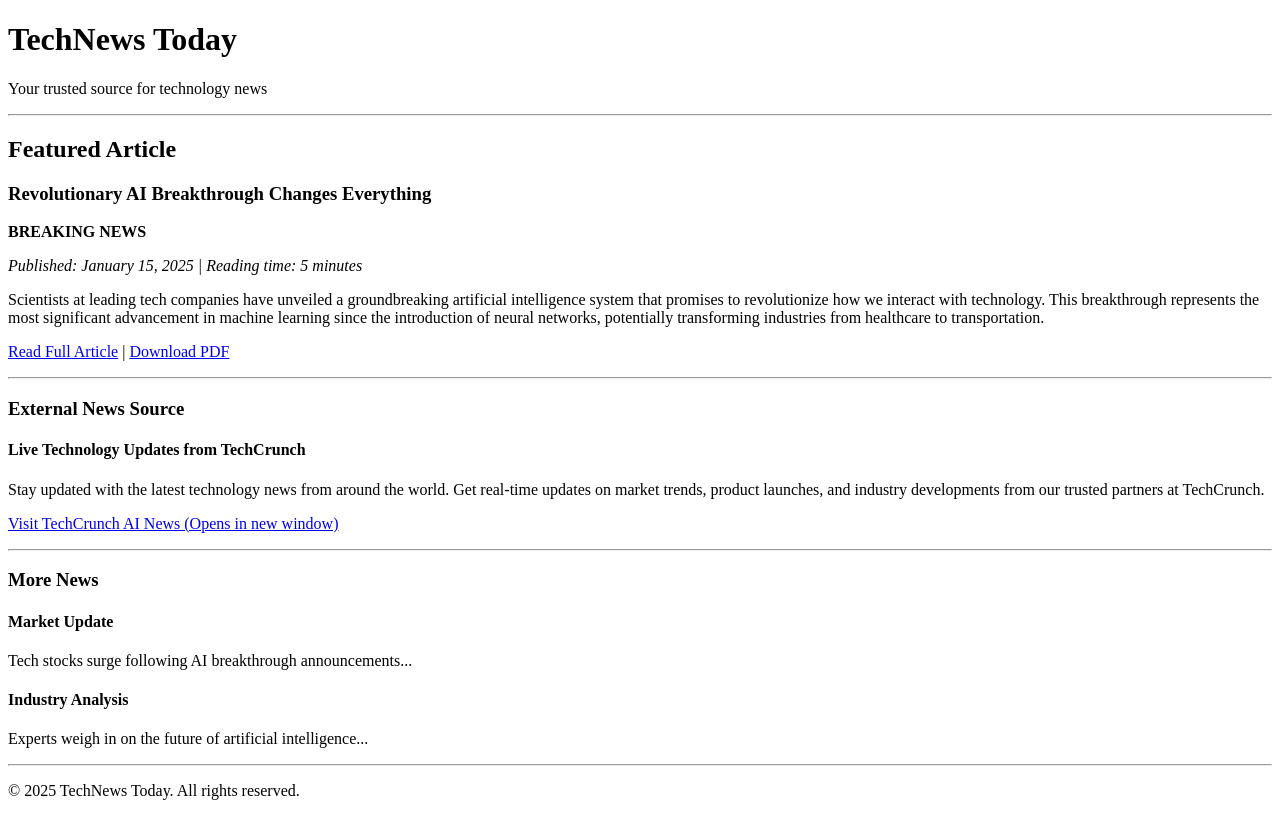
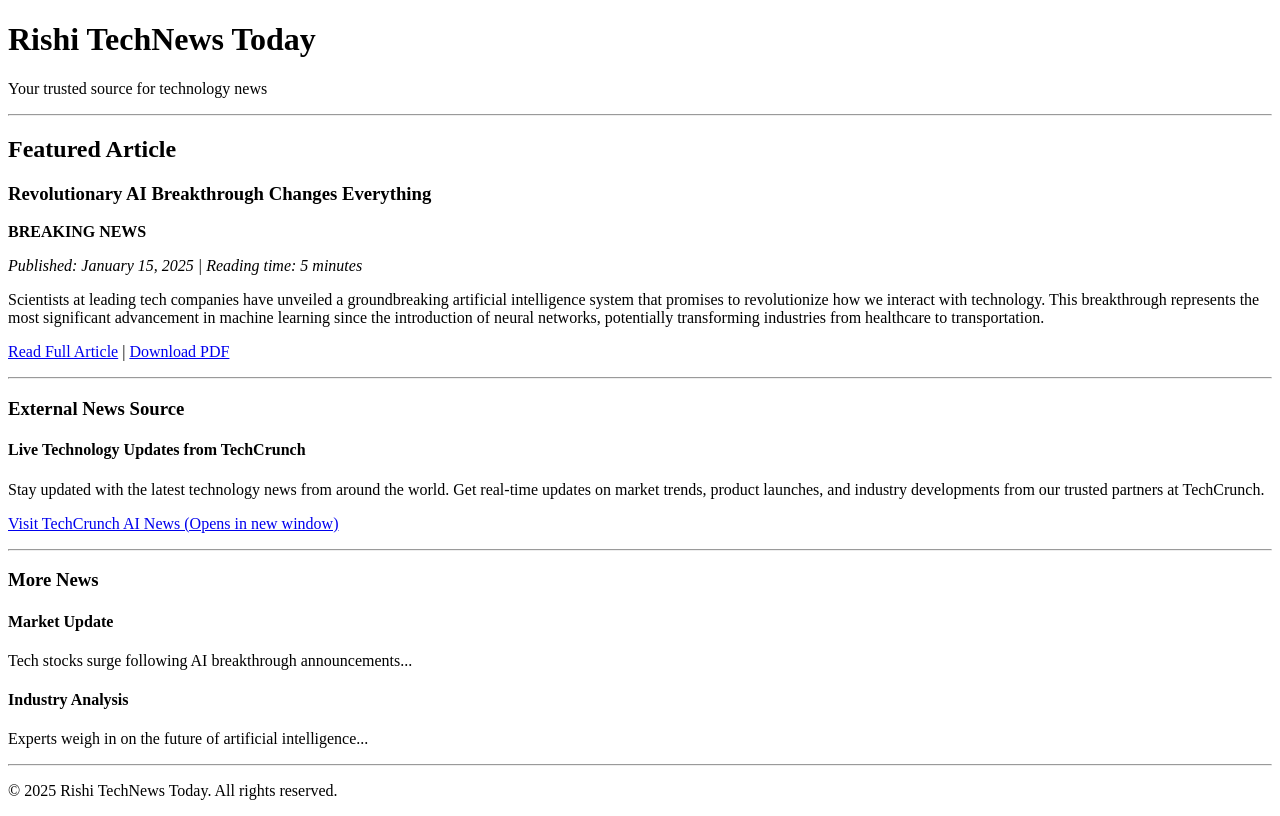
Before and after one commit to rishir23/WEBASSIEMNT1, a plain HTML site: page GITHUB/index.html in a window 1280 px wide. Drawn offline with Linux system fonts and the light colour scheme.

Commit message:
Update index.html

```diff
--- a/GITHUB/index.html
+++ b/GITHUB/index.html
@@ -3,11 +3,11 @@
 <head>
     <meta charset="UTF-8">
     <meta name="viewport" content="width=device-width, initial-scale=1.0">
-    <title>TechNews Today - Technology News Website</title>
+    <title>Rishi TechNews Today - Technology News Website</title>
 </head>
 <body>
     <header>
-        <h1>TechNews Today</h1>
+        <h1>Rishi TechNews Today</h1>
         <p>Your trusted source for technology news</p>
         <hr>
     </header>
@@ -71,7 +71,7 @@
 
     <footer>
         <hr>
-        <p>&copy; 2025 TechNews Today. All rights reserved.</p>
+        <p>&copy; 2025 Rishi TechNews Today. All rights reserved.</p>
     </footer>
 </body>
 </html>
```
